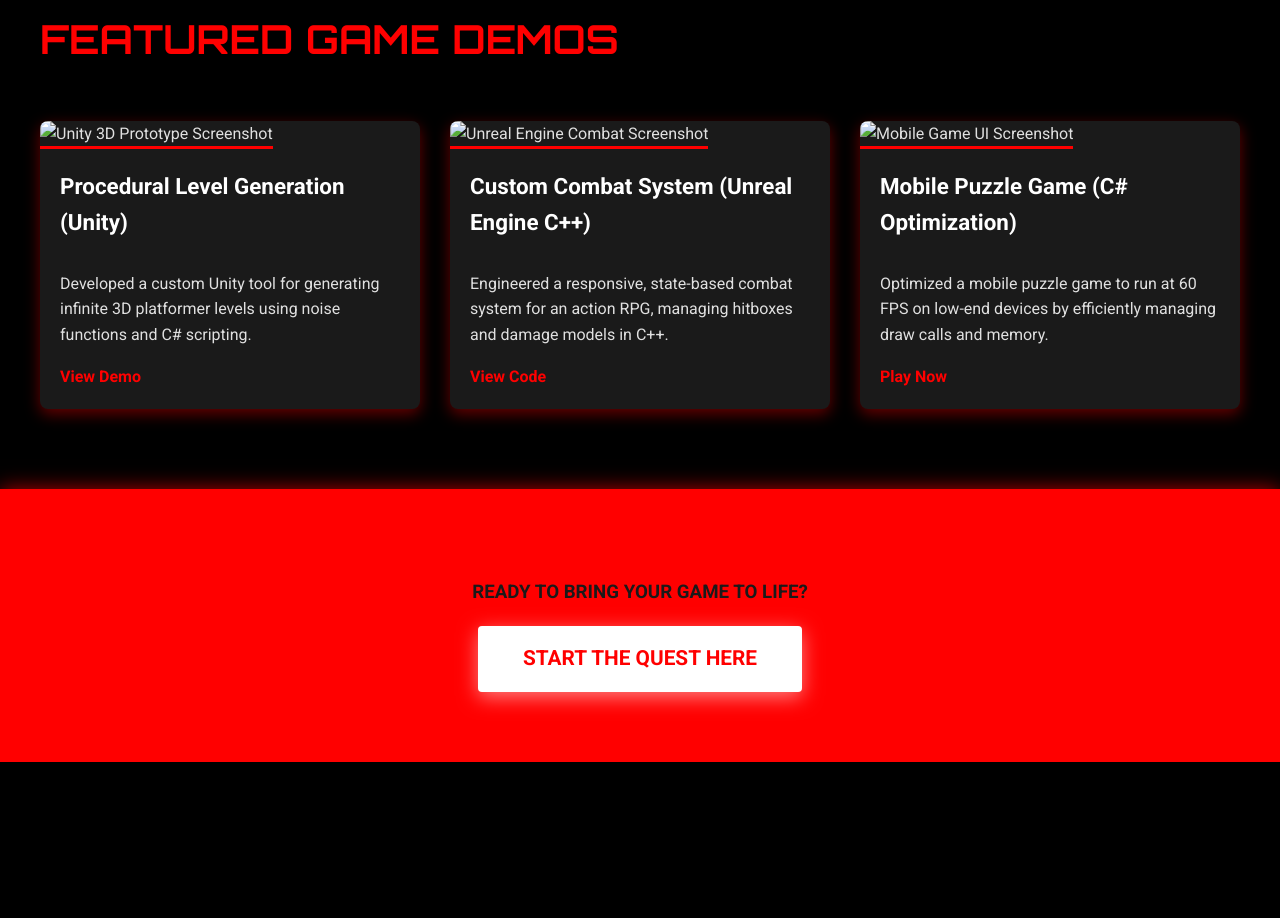
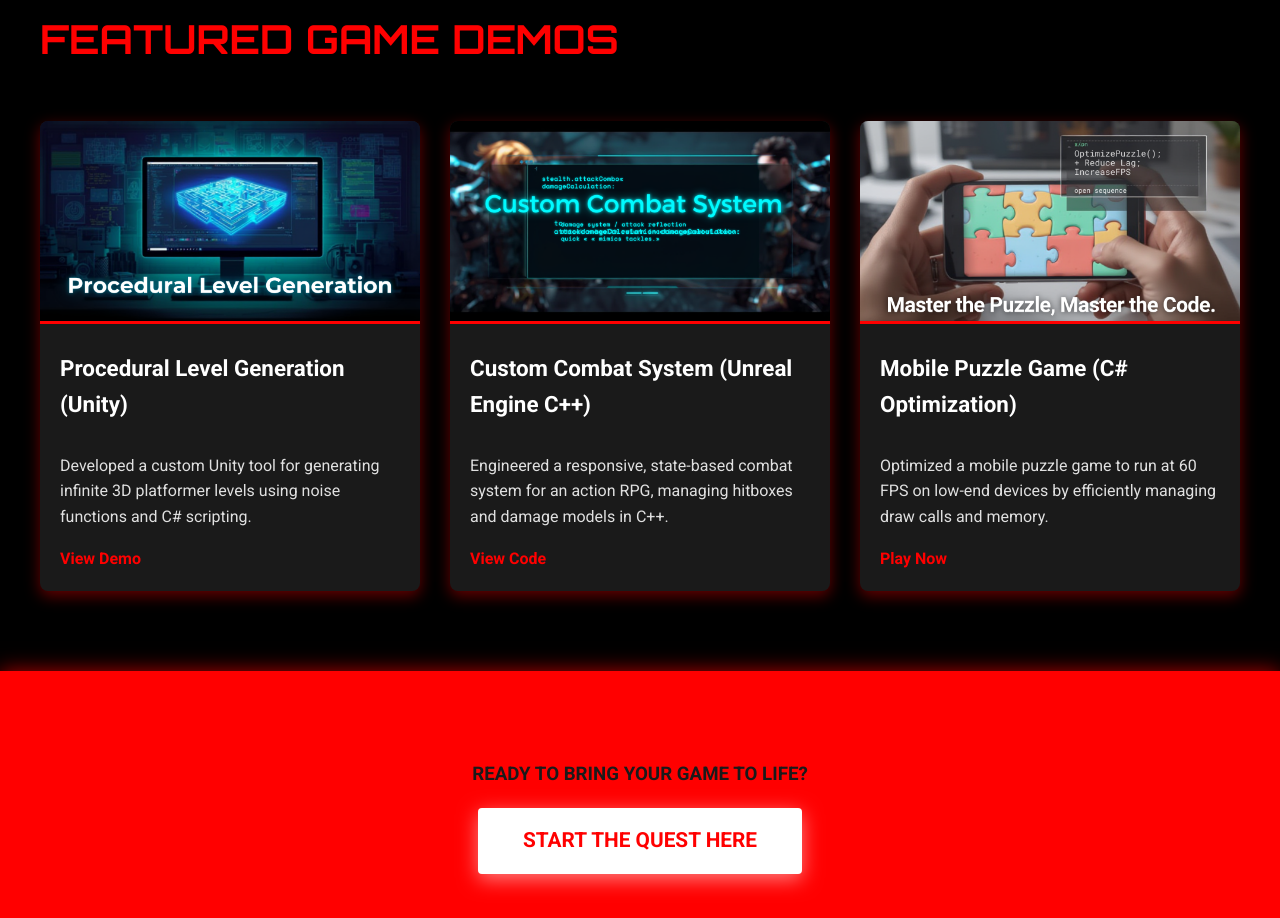
Before and after one commit to Bennyg24/techorbitjobsportfolios19.github.io, a plain HTML site: page index.html in a window 1280 px wide. Shown: the part 1040-1958 px from the top of the page. Before the commit the page ends 1802 px from the top, so only its background shows below. Drawn offline with Linux system fonts and the light colour scheme.

Commit message:
Update index.html

```diff
--- a/index.html
+++ b/index.html
@@ -227,7 +227,7 @@
             <h2 class="gd-section-title">FEATURED GAME DEMOS</h2>
             <div class="gd-project-grid">
                 <div class="gd-project-card">
-                    <img src="[Placeholder Image URL]" alt="Unity 3D Prototype Screenshot">
+                    <img src="project1.png" alt="Unity 3D Prototype Screenshot">
                     <div class="gd-project-content">
                         <h4>Procedural Level Generation (Unity)</h4>
                         <p>Developed a custom Unity tool for generating infinite 3D platformer levels using noise functions and C# scripting.</p>
@@ -235,7 +235,7 @@
                     </div>
                 </div>
                 <div class="gd-project-card">
-                    <img src="[Placeholder Image URL]" alt="Unreal Engine Combat Screenshot">
+                    <img src="project2.png" alt="Unreal Engine Combat Screenshot">
                     <div class="gd-project-content">
                         <h4>Custom Combat System (Unreal Engine C++)</h4>
                         <p>Engineered a responsive, state-based combat system for an action RPG, managing hitboxes and damage models in C++.</p>
@@ -243,7 +243,7 @@
                     </div>
                 </div>
                 <div class="gd-project-card">
-                    <img src="[Placeholder Image URL]" alt="Mobile Game UI Screenshot">
+                    <img src="project3.png" alt="Mobile Game UI Screenshot">
                     <div class="gd-project-content">
                         <h4>Mobile Puzzle Game (C# Optimization)</h4>
                         <p>Optimized a mobile puzzle game to run at 60 FPS on low-end devices by efficiently managing draw calls and memory.</p>
@@ -274,4 +274,5 @@
         });
     </script>
 </body>
+
 </html>
```
